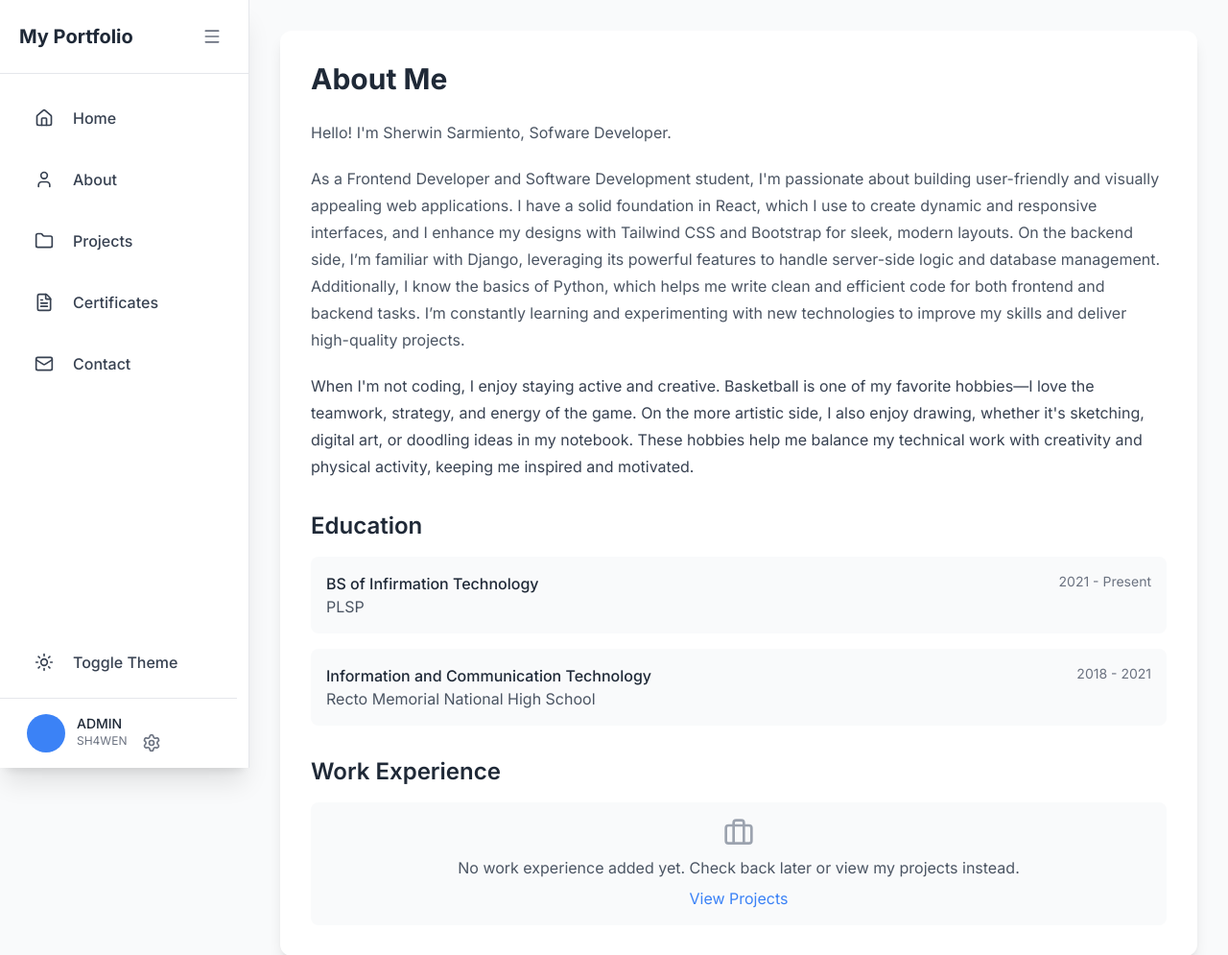
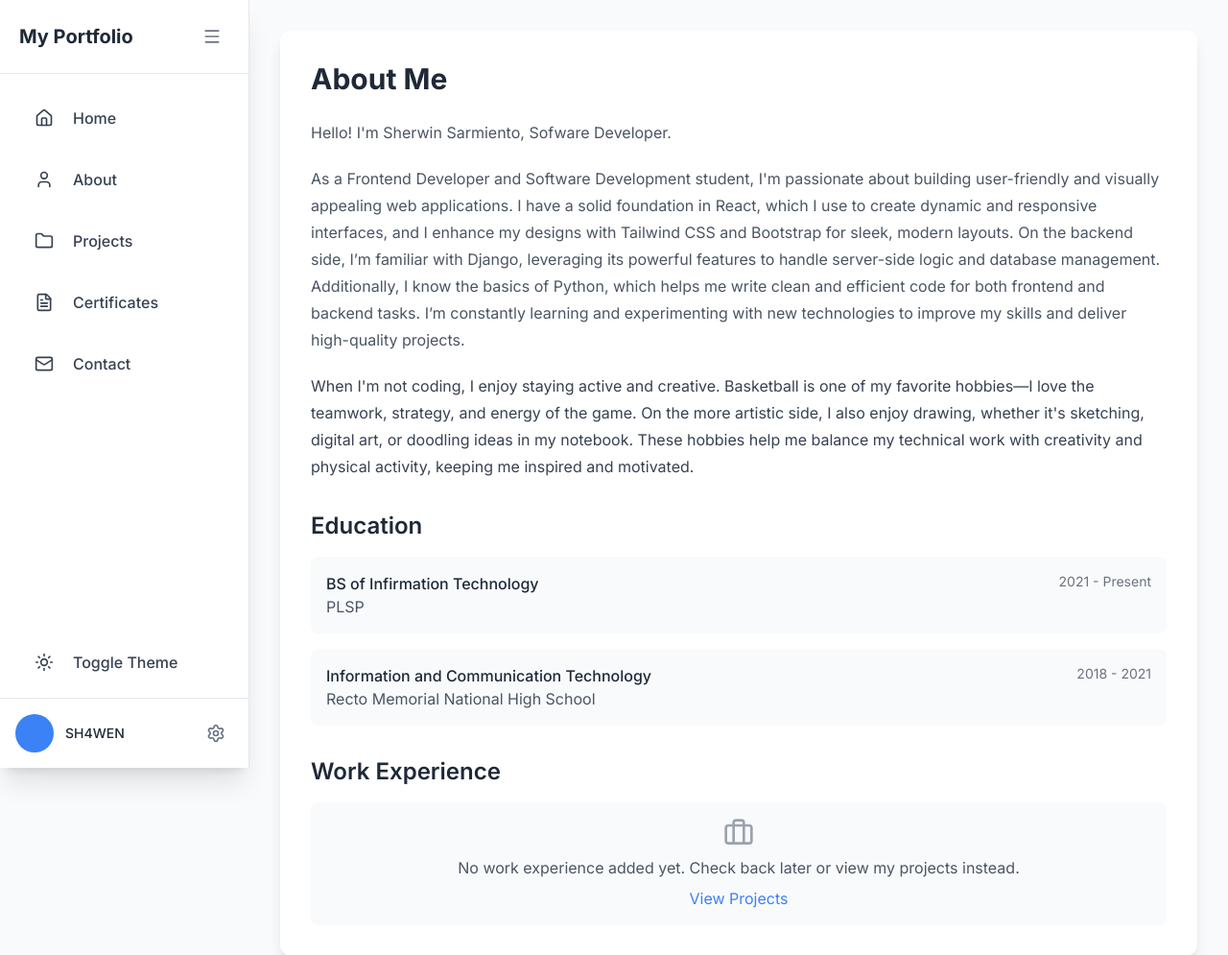
Before and after one commit to SH4WEN/dj-portfolio, a Django app: page /about/ in a window 1280 px wide. Shown: the top 995 px of the page at 96% size. Run offline with Django 5.2, Linux system fonts and the light colour scheme; data comes from the database, SQL or seed files in the repository; both versions use the stored data as it was after the commit; data that the repository does not hold is empty; some libraries are stand-ins or nearby versions.

Commit message:
update base

```diff
--- a/main/templates/main/base.html
+++ b/main/templates/main/base.html
@@ -5,7 +5,11 @@
   <head>
     <meta charset="UTF-8" />
     <meta name="viewport" content="width=device-width, initial-scale=1.0" />
-    <link rel="icon" href="{% static '/static/main/favicon-32x32.png'%}" type="image/x-icon">
+    <link
+      rel="icon"
+      href="{% static 'main/favicon-32x32.png' %}"
+      type="image/x-icon"
+    />
 
     <title>My Portfolio</title>
     <!-- Tailwind CSS v4.1 via CDN -->
@@ -14,7 +18,6 @@
     <script src="https://unpkg.com/lucide@latest"></script>
     <script>
       tailwind.config = {
-
         darkMode: "class",
         theme: {
           extend: {
@@ -119,13 +122,18 @@
         width: 0;
         margin-left: -10px;
       }
+      /* Hide settings/logout icon when collapsed */
+      .sidebar-collapsed .settings-icon,
+      .sidebar-collapsed .logout-icon {
+        display: none;
+      }
     </style>
   </head>
   <body class="bg-gray-50 dark:bg-gray-900 flex min-h-screen">
     <!-- Sidebar -->
     <aside
-      class="sidebar h-screen bg-white dark:bg-gray-800 shadow-xl fixed left-0 top-0 z-50 border-r border-gray-200 dark:border-gray-700">
-
+      class="sidebar h-screen bg-white dark:bg-gray-800 shadow-xl fixed left-0 top-0 z-50 border-r border-gray-200 dark:border-gray-700"
+    >
       <div
         class="sidebar-header p-5 flex items-center justify-between border-b border-gray-200 dark:border-gray-700"
       >
@@ -141,6 +149,7 @@
           <i data-lucide="menu" class="w-5 h-5"></i>
         </button>
       </div>
+
       <nav class="p-4">
         <ul class="space-y-1">
           <li>
@@ -219,9 +228,8 @@
             </a>
           </li>
 
-          </ul>
-          <!-- Move theme toggle button outside the ul and place it at the bottom above user info -->
-          <div class="absolute bottom-20 left-0 right-0 px-4">
+          <!-- Theme toggle button inside the nav -->
+          <li class="absolute bottom-20 left-0 right-0 px-4">
             <button
               id="themeToggleNav"
               class="nav-link w-full flex items-center p-3 rounded-lg text-gray-700 dark:text-gray-200 hover:bg-gray-100 dark:hover:bg-gray-700 transition-colors group relative"
@@ -242,16 +250,18 @@
                 >Toggle Theme</span
               >
             </button>
-          </div>
+          </li>
         </ul>
       </nav>
-      <div
-          class="absolute bottom-0 left-0 right-0 mr-3 p-4 border-t border-gray-200 dark:border-gray-700"
+
+      <!-- User info section -->
+      <footer
+        class="absolute bottom-0 left-0 right-0 p-4 border-t border-gray-200 dark:border-gray-700"
       >
         <div class="flex items-center justify-between">
           <div class="flex items-center">
             <div
-                class="w-10 h-10 ml-3 rounded-full bg-primary-500 flex items-center justify-center text-white font-semibold mr-3"
+              class="w-10 h-10 rounded-full bg-primary-500 flex items-center justify-center text-white font-semibold mr-3"
             >
               {{ user.username|first|upper }}
             </div>
@@ -260,39 +270,50 @@
                 class="text-sm font-medium text-gray-800 dark:text-gray-200 whitespace-nowrap"
               >
                 {% if user.is_authenticated %}
-
-                  {{ user.get_full_name|default:user.username }}
-                  <a
-                    href="{% url 'logout' %}"
-                    class="p-2 rounded-lg hover:bg-gray-100 dark:hover:bg-gray-700 transition-colors"
-                    title="Logout"
+                <!--  -->
+                {{user.get_full_name|default:user.username }} {% else %} SH4WEN
+                <!--  -->
+                {% endif %}
+              </p>
+              <p
+                class="text-xs text-gray-500 dark:text-gray-400 flex items-center"
               >
-                    <i data-lucide="log-out" class="w-5 h-5 text-gray-500 dark:text-gray-400"></i>
-                  </a>
-                  {% else %} ADMIN {% endif %}
-                </p>
-                <p class="text-xs text-gray-500 dark:text-gray-400">
-                  {% if user.is_authenticated %} {{ user.email }}
-
-                  {% else %} SH4WEN
-                  <a
-                  href="/admin/"
-                  class="p-2 rounded-lg hover:bg-gray-100 dark:hover:bg-gray-700 transition-colors"
-                  title="Admin Dashboard"
-                  >
-                    <i data-lucide="settings" class="w-5 h-5 float-end text-gray-500 dark:text-gray-400"></i>
-                  </a>{% endif %}
+                {% if user.is_authenticated %} {{ user.email }} {% endif %}
               </p>
             </div>
           </div>
 
-
+          <div class="flex items-center">
+            {% if user.is_authenticated %}
+            <a
+              href="{% url 'logout' %}"
+              class="p-2 rounded-lg hover:bg-gray-100 dark:hover:bg-gray-700 transition-colors logout-icon"
+              title="Logout"
+            >
+              <i
+                data-lucide="log-out"
+                class="w-5 h-5 text-gray-500 dark:text-gray-400"
+              ></i>
+            </a>
+            {% else %}
+            <a
+              href="/admin/"
+              class="p-2 rounded-lg hover:bg-gray-100 dark:hover:bg-gray-700 transition-colors settings-icon"
+              title="Admin Dashboard"
+            >
+              <i
+                data-lucide="settings"
+                class="w-5 h-5 text-gray-500 dark:text-gray-400"
+              ></i>
+            </a>
+            {% endif %}
           </div>
         </div>
+      </footer>
     </aside>
 
     <!-- Main Content -->
-    <main class="content w-full min-h-screen p-8 ">
+    <main class="content w-full min-h-screen p-8">
       {% block content %} {% endblock %}
     </main>
 
```
Also changed, not shown: db.sqlite3. Lines whose indentation alone changed are shown as unchanged.
